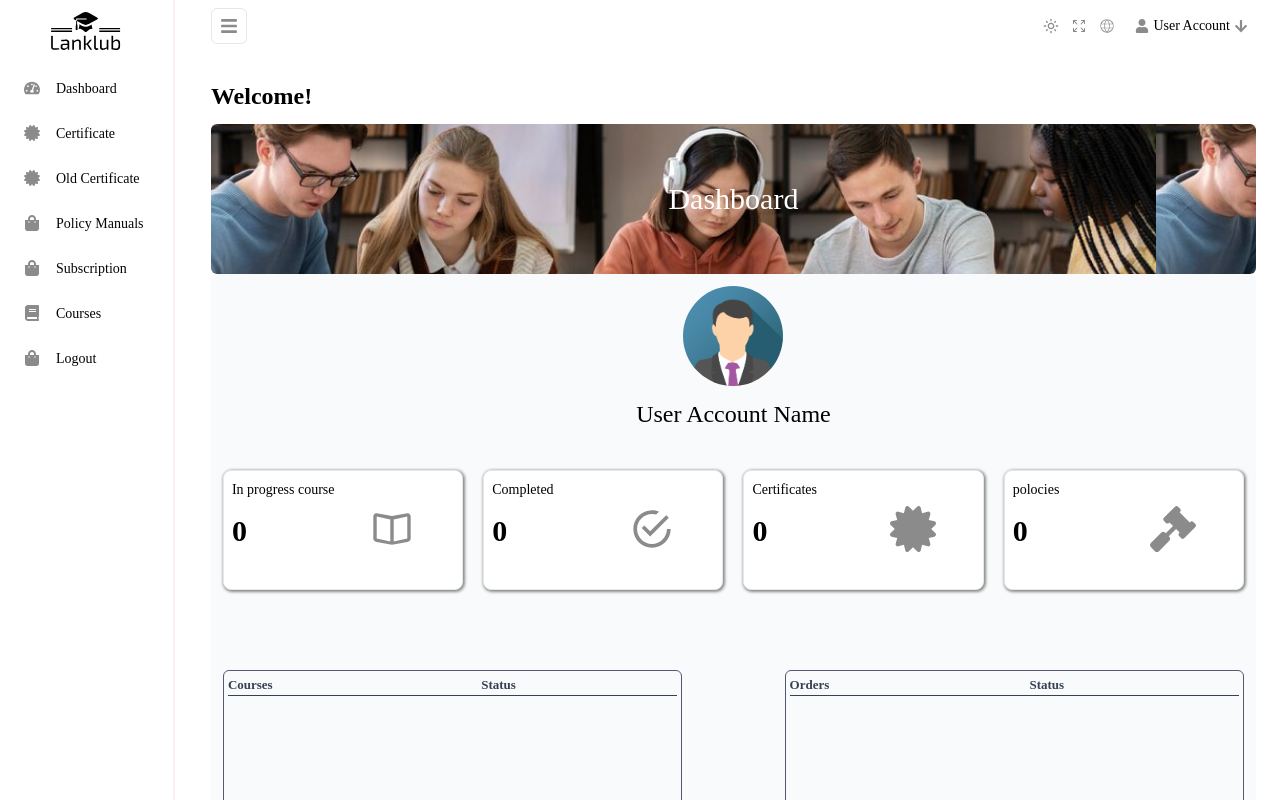
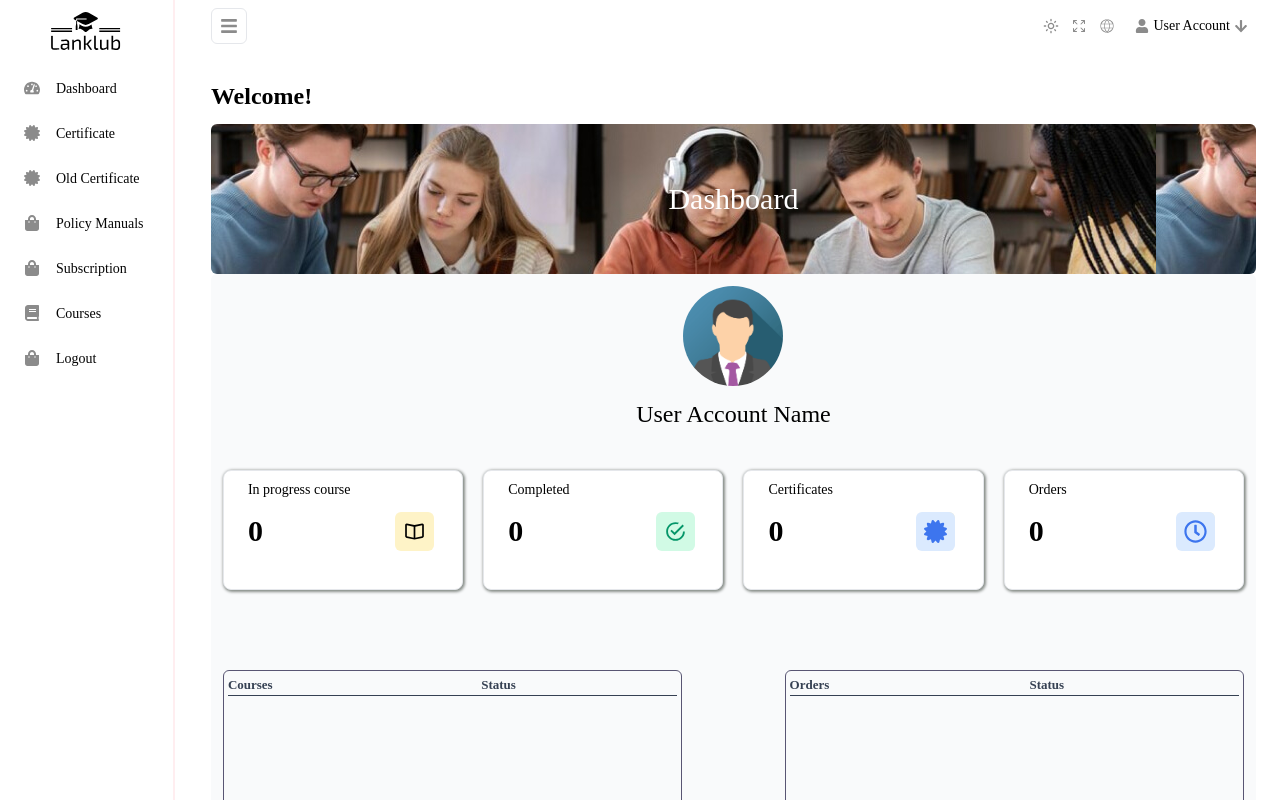
Before and after one commit to engr-tunde/lms-frontend, a React (Vite) app: page /dashboard in a window 1280 px wide. Shown: the top 800 px of the page. Built offline with nearby package versions, Linux system fonts and the light colour scheme; a web font is replaced by a local one.

Commit message:
new update-1

```diff
--- a/src/App.jsx
+++ b/src/App.jsx
@@ -54,6 +54,7 @@ function App() {
             <Route path="/about" element={<AboutPage />} />
             <Route path="/course" element={<CoursePage />} />
             <Route path="/singleProduct" element={<SingleProductPage />} />
+            {/* <Route path="/singleProduct/:id" element={<SingleProductPage />} /> */}
           </Route>
         </Routes>
       </BrowserRouter>
--- a/src/components/cards/DashboardCard.jsx
+++ b/src/components/cards/DashboardCard.jsx
@@ -1,9 +1,9 @@
 import { FaArrowRight } from "react-icons/fa";
 const DashboardCard = ({count, title, detail,}) => {
     return (
-      <div className="pt-2 pb-0 flex flex-col gap-3 h-[120px] bg-white shadow-[1px_1px_3px_1px_#000c0275] rounded-lg border border-[rgb(229,231,235)]">
+      <div className="pt-2 pb-0 flex flex-col gap-3 px-4 h-[120px] bg-white shadow-[1px_1px_3px_1px_#000c0275] rounded-lg border border-[rgb(229,231,235)]">
         <div className="flex px-2">
-          <div className="flex flex-col gap-2">
+          <div className="flex flex-col gap-2 ">
             <span className="text-[14px] font-light">{title}</span>
             <div className="text-[30px] font-semibold">{count}</div>
           </div>
--- a/src/constants/routes.js
+++ b/src/constants/routes.js
@@ -11,3 +11,4 @@ export const RESEND_VERIFICATION_OTP = "/user-auth/resend-verification-otp";
 
 export const FETCH_ALL_COURSES = "/public/fetch-courses"
 export const FETCH_USER_COURSES = "/user/fetch-courses"
+// export const FETCH_COURSE_DETAILS = ""
--- a/src/pages/dashboard/DashboardPage.jsx
+++ b/src/pages/dashboard/DashboardPage.jsx
@@ -48,14 +48,14 @@ const DashboardPage = ({data}) => {
                                 return (
                                     <div className="w-full relative" key={i} >
                                         <DashboardCard count={item.counts} title={item.title} detail={item.details}  />
-                                        <div className={FaIconComponent ? "text-[rgb(139,139,139)] text-[46px] flex items-center justify-center rounded-full absolute top-[30%] right-[20%]" : null}>
+                                        <div className={IoIconComponent && i%2 !== 0 ? "text-[rgb(5,150,105)] bg-[rgb(209,250,229)] p-2 text-[23px] flex items-center justify-center rounded-md absolute top-[35%] right-[12%]" : "text-[rgb(0,0,0)] bg-[rgb(254,243,199)] text-[23px] flex items-center p-2 rounded-md justify-center absolute top-[35%] right-[12%]"}>
+                                            {
+                                                IoIconComponent ? <IoIconComponent /> : null
+                                            }
+                                        </div>
+                                        <div className={FaIconComponent ? "text-[rgb(61,117,238)] bg-[rgb(219,234,254)] text-[23px] p-2 flex items-center justify-center rounded-md absolute top-[35%] right-[12%]" : null}>
                                             {
                                                 FaIconComponent ? <FaIconComponent /> : null
-                                            }
-                                        </div>
-                                        <div className={IoIconComponent ? "text-[rgb(139,139,139)] text-[46px] flex items-center justify-center rounded-full absolute top-[30%] right-[20%]" : null}>
-                                            {
-                                                IoIconComponent ? <IoIconComponent /> : null
                                             }
                                         </div>
                                     </div>
--- a/src/pages/singleProduct/singleProductPage.jsx
+++ b/src/pages/singleProduct/singleProductPage.jsx
@@ -15,9 +15,11 @@ import { MdOutlineMobileFriendly } from "react-icons/md";
 import { IoIosInfinite } from "react-icons/io";
 import AboutOfferComponent from "../../components/about/AboutOffers";
 import { Icons } from "react-toastify";
+import { useParams } from "react-router-dom";
 
 const SingleProductPage = () => {
  const [openIndex, setOpenIndex] = useState(null);
+//  const {id} = useParams()
 
     return (
         <div className="w-screen">
--- a/src/utils/dataArr.js
+++ b/src/utils/dataArr.js
@@ -146,10 +146,10 @@ export const dashboardCards = [
   },
   {
     counts: 0,
-    title: "polocies",
+    title: "Orders",
     details: "More Info",
     className: "bg-[rgb(254,194,0)]",
-    FaIcon: "FaGavel"
+    FaIcon: "FaRegClock"
   },
 ]
 
```
